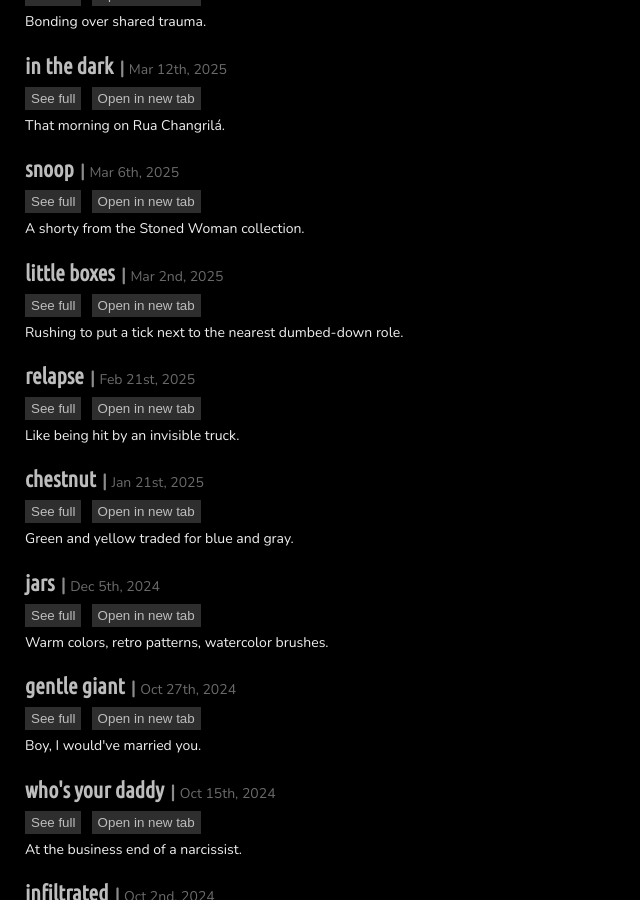
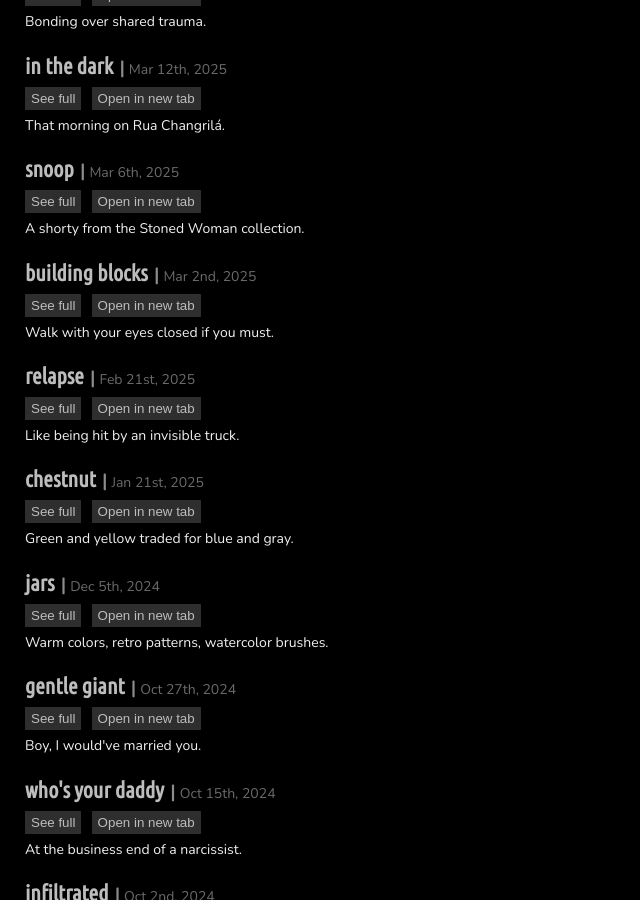
Before and after one commit to olivecarambola/logbook, a Jekyll site: the page built from post_all.md, in a window 1280 px wide and 900 px high, scrolled down 734 px. Shown: the whole window, without its empty margins (0-640 px from the left). Built offline with Jekyll 4.4.1, drawn with Linux system fonts in a browser that asks for light colours; some web fonts are replaced.

Commit message:
Update and rename 2025-03-02-littleboxes.md to 2025-03-02-buildingblocks.md

```diff
--- a/_posts/2025-03-02-littleboxes.md
+++ b/_posts/2025-03-02-buildingblocks.md
@@ -1,9 +1,9 @@
 ---
 layout: posts
-title: "little boxes"
+title: "building blocks"
 date: 2025-03-02
-permalink: /posts/25-03-02-littleboxes/
-summary: "Rushing to put a tick next to the nearest dumbed-down role."
+permalink: /posts/25-03-02-buildingblocks/
+summary: "Walk with your eyes closed if you must."
 collection: "ragged"
 wrdcount_original: 2323
 wrdcount_quote: 25
```
